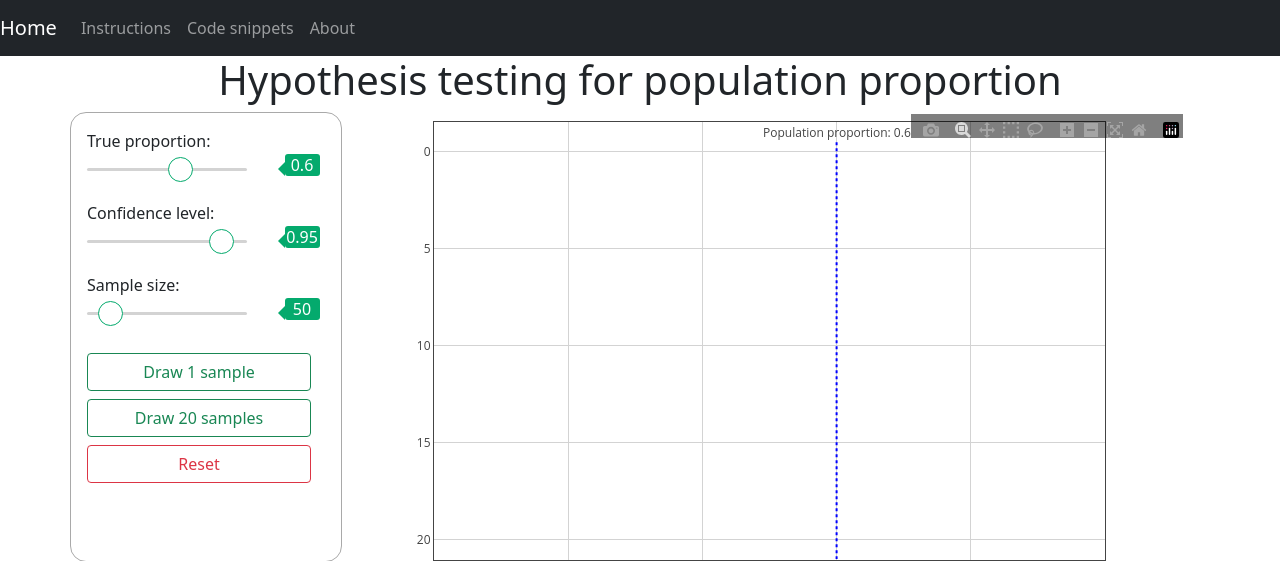
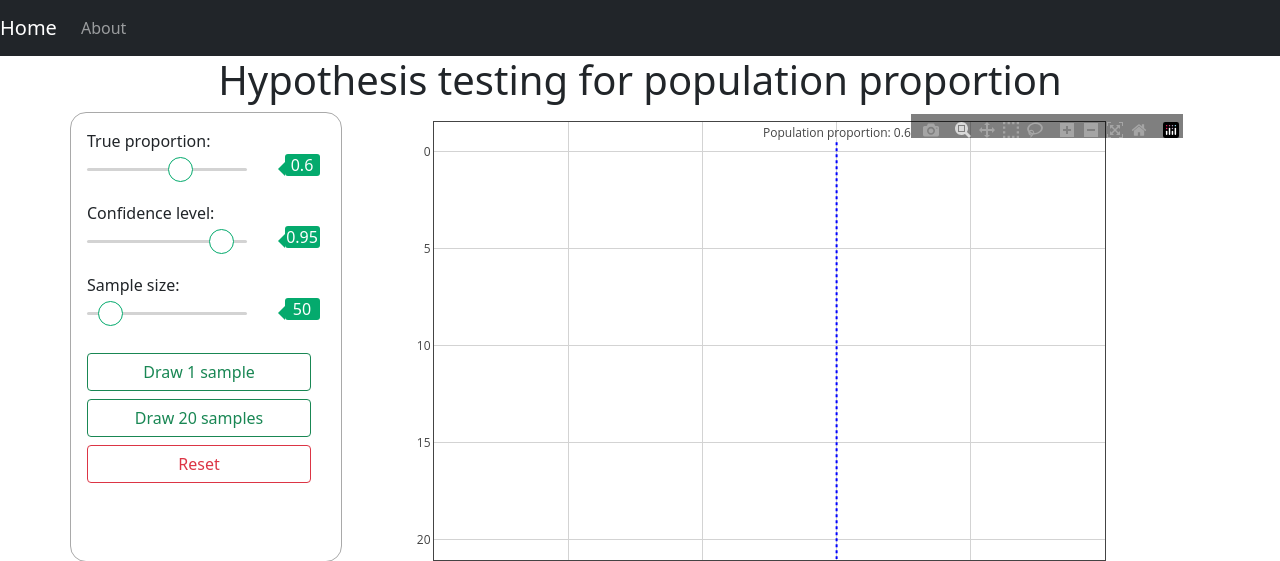
Before and after one commit to lionjashari/Confidence-Intervals-Simplified, a Flask app: page /about in a window 1280 px wide. Shown: the top 561 px of the page. Run offline with Flask 2, Linux system fonts and the light colour scheme; some libraries are stand-ins or nearby versions.

Commit message:
Added about

```diff
--- a/app/routes.py
+++ b/app/routes.py
@@ -7,7 +7,7 @@ from flask import render_template, redirect, url_for, jsonify
 
 @app.route("/home")
 @app.route("/")
-def ha():
+def home():
     return redirect(url_for("proportion"))
 
 
--- a/app/templates/layout.html
+++ b/app/templates/layout.html
@@ -9,20 +9,20 @@
 </head>
 <body>
     <nav class="navbar navbar-expand-lg navbar-dark bg-dark">
-        <a class="navbar-brand" href="#">Home</a>
+        <a class="navbar-brand" href="{{ url_for('home') }}">Home</a>
         <button class="navbar-toggler" type="button" data-toggle="collapse" data-target="#navbarSupportedContent" aria-controls="navbarSupportedContent" aria-expanded="false" aria-label="Toggle navigation">
             <span class="navbar-toggler-icon"></span>
         </button>
         <div class="collapse navbar-collapse" id="navbarSupportedContent">
             <ul class="navbar-nav mr-auto">
+<!--                <li class="nav-item">-->
+<!--                    <a class="nav-link" href="#">Instructions</a>-->
+<!--                </li>-->
+<!--                <li class="nav-item">-->
+<!--                    <a class="nav-link" href="#">Code snippets</a>-->
+<!--                </li>-->
                 <li class="nav-item">
-                    <a class="nav-link" href="#">Instructions</a>
-                </li>
-                <li class="nav-item">
-                    <a class="nav-link" href="#">Code snippets</a>
-                </li>
-                <li class="nav-item">
-                    <a class="nav-link" href="#">About</a>
+                    <a class="nav-link" href="{{ url_for('about') }}">About</a>
                 </li>
             </ul>
         </div>
```
